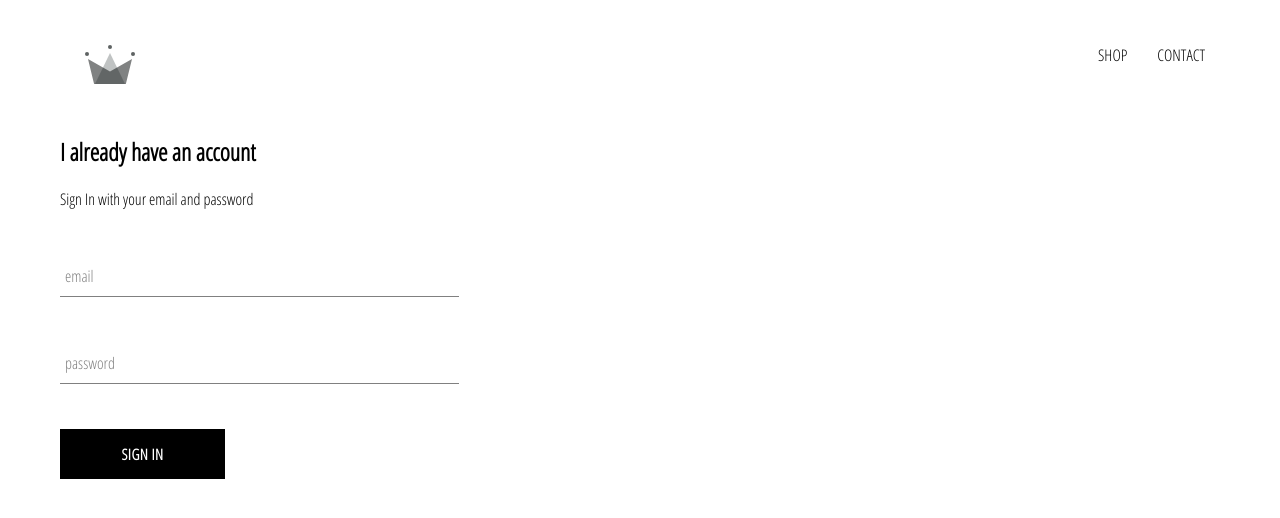
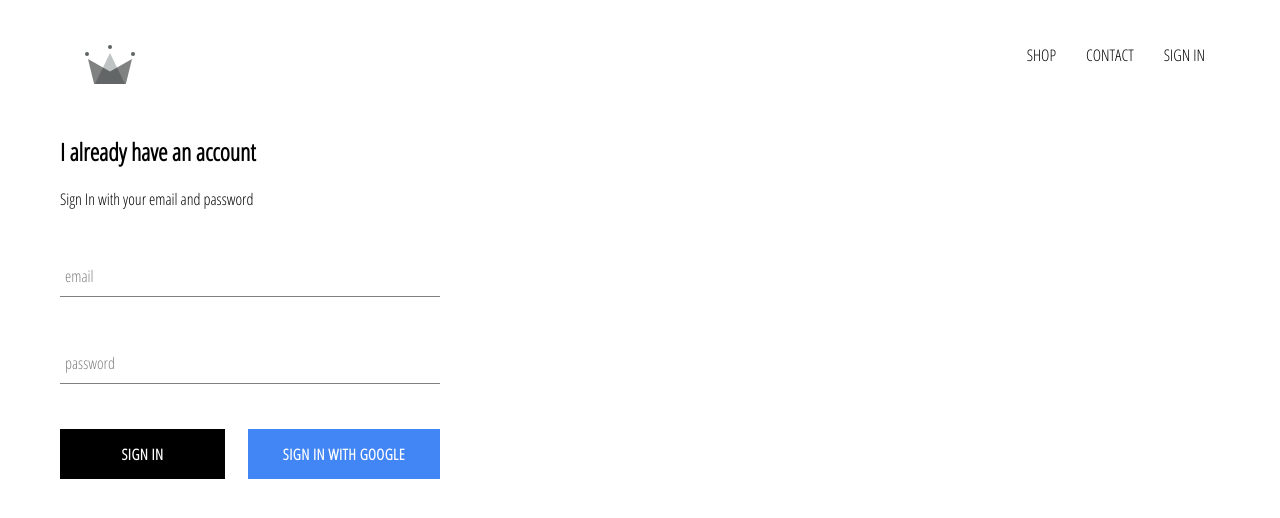
Before and after one commit to rookie-cookie/react-ecommerce-app, a React (Create React App) app: page /signin in a window 1280 px wide. Shown: the top 518 px of the page. Built offline with nearby package versions, Linux system fonts and the light colour scheme; no server answers.

Commit message:
configured firebase and created sign in page with google sign in

```diff
--- a/package.json
+++ b/package.json
@@ -6,6 +6,7 @@
     "@testing-library/jest-dom": "^5.15.0",
     "@testing-library/react": "^11.2.7",
     "@testing-library/user-event": "^12.8.3",
+    "firebase": "^9.4.1",
     "react": "^17.0.2",
     "react-dom": "^17.0.2",
     "react-router-dom": "^5.0.1",
--- a/src/App.css
+++ b/src/App.css
@@ -7,3 +7,7 @@ a{
   text-decoration: none;
   color: black;
 }
+
+*{
+  box-sizing: border-box;
+}
--- a/src/App.js
+++ b/src/App.js
@@ -5,11 +5,32 @@ import HomePage from './pages/homepage/homepage.component'
 import ShopPage from './pages/shop/shop.component'
 import Header from './components/header/header.component'
 import SignInAndSignUpPage from './pages/sign-in-and-sign-up/sign-in-and-sign-up.component'
+import { auth } from './firebase/firebase.utils'
 
-function App() {
+class App extends React.Component {
+  constructor() {
+    super();
+    this.state = {
+      currentUser: null
+    }
+  }
+
+  //refer to firebase documentation
+  unsubscribeFromAuth = null;
+  componentDidMount() {
+    this.unsubscribeFromAuth = auth.onAuthStateChanged(user => {
+      this.setState({currentUser: user});
+      console.log(user);
+    })
+  }
+  componentWillUnmount() {
+    this.unsubscribeFromAuth();
+  }
+
+  render (){
     return (
       <div>
-     <Header />
+        <Header currentUser={this.state.currentUser} />
         <Switch>
           <Route exact path='/' component={HomePage} />
           <Route path='/shop' component={ShopPage} />
@@ -18,5 +39,6 @@ function App() {
       </div>
     );
   }
+}
 
 export default App;
--- a/src/components/custom-button/custom-button.component.jsx
+++ b/src/components/custom-button/custom-button.component.jsx
@@ -1,8 +1,9 @@
 import React from 'react'
 import './custom-button.styles.scss'
 
-const CustomButton = ({children, ...otherProps}) => (
-  <button className="custom-button" {...otherProps}>
+const CustomButton = ({children, isGoogleSignIn, ...otherProps}) => (
+  <button className={`${isGoogleSignIn ? 'google-sign-in' : ''} custom-button`}
+    {...otherProps}>
     {children}
   </button>
 )
--- a/src/components/custom-button/custom-button.styles.scss
+++ b/src/components/custom-button/custom-button.styles.scss
@@ -19,4 +19,14 @@
     color: black;
     border: 1px solid black;
   }
+
+  &.google-sign-in {
+    background-color: #4285f4;
+    color: white;
+
+    &:hover{
+      background-color: #357ae8;
+      border: none;
+    }
+  }
 }
--- a/src/components/header/header.component.jsx
+++ b/src/components/header/header.component.jsx
@@ -1,9 +1,10 @@
 import React from 'react'
 import './header.styles.scss'
-import {Link} from 'react-router-dom'
+import { Link } from 'react-router-dom'
 import { ReactComponent as Logo} from '../../assets/crown.svg'
+import { auth}  from '../../firebase/firebase.utils'
 
-const Header = () => (
+const Header = ({ currentUser }) => (
   <div className="header">
     <Link to="/" className="logo-container">
       <Logo className="logo"/>
@@ -15,6 +16,13 @@ const Header = () => (
       <Link className="option" to="/shop">
         CONTACT
       </Link>
+      {
+        currentUser
+        ?
+        <div className="option" onClick={() => auth.signOut()}>SIGN OUT</div>
+        :
+        <Link className="option" to="/signin">SIGN IN</Link>
+      }
     </div>
   </div>
 )
--- a/src/components/header/header.styles.scss
+++ b/src/components/header/header.styles.scss
@@ -20,6 +20,7 @@
 
     .option {
       padding: 10px 15px;
+      cursor: pointer;
     }
   }
 }
--- a/src/components/sign-in/sign-in.component.jsx
+++ b/src/components/sign-in/sign-in.component.jsx
@@ -2,7 +2,7 @@ import React from 'react'
 import './sign-in.styles.scss'
 import FormInput from '../../components/form-input/form-input.component'
 import CustomButton from '../../components/custom-button/custom-button.component'
-
+import { signInWithGoogle } from '../../firebase/firebase.utils'
 
 class SignIn extends React.Component {
   constructor() {
@@ -52,7 +52,11 @@ class SignIn extends React.Component {
             label="password"
             required
           />
-          <CustomButton type="submit">Sign In</CustomButton>
+          <div className="buttons">
+            <CustomButton type="submit">Sign In</CustomButton>
+            <CustomButton onClick={signInWithGoogle} isGoogleSignIn>Sign In With Google</CustomButton>
+          </div>
+
         </form>
       </div>
     )
--- a/src/components/sign-in/sign-in.styles.scss
+++ b/src/components/sign-in/sign-in.styles.scss
@@ -1,9 +1,14 @@
 .sign-in{
-  width: 30vw;
+  width: 380px;
   display: flex;
   flex-direction: column;
 
   .title{
     margin: 10px 0;
   }
+
+  .buttons{
+    display: flex;
+    justify-content: space-between;
+  }
 }
--- /dev/null
+++ b/src/firebase/firebase.utils.js
@@ -0,0 +1,25 @@
+import firebase from 'firebase/compat/app'
+import 'firebase/compat/firestore'
+import 'firebase/compat/auth'
+
+const config = {
+  apiKey: "AIzaSyCOGxgvj5_JnOahzyxnUAOirv9xWDq26k0",
+  authDomain: "crwn-db-c987f.firebaseapp.com",
+  projectId: "crwn-db-c987f",
+  storageBucket: "crwn-db-c987f.appspot.com",
+  messagingSenderId: "1075189843339",
+  appId: "1:1075189843339:web:7a9da81293c53fb58a9b8e"
+}
+
+firebase.initializeApp(config);
+
+export const auth = firebase.auth();
+export const firestore = firebase.firestore();
+
+const provider = new firebase.auth.GoogleAuthProvider();
+provider.setCustomParameters({prompt: 'select_account'});
+
+export const signInWithGoogle = () => auth.signInWithPopup(provider);
+
+
+export default firebase;
```
Also changed, not shown: 1 other file (tests, documents, lock files or other folders). Lines whose indentation alone changed are shown as unchanged.
